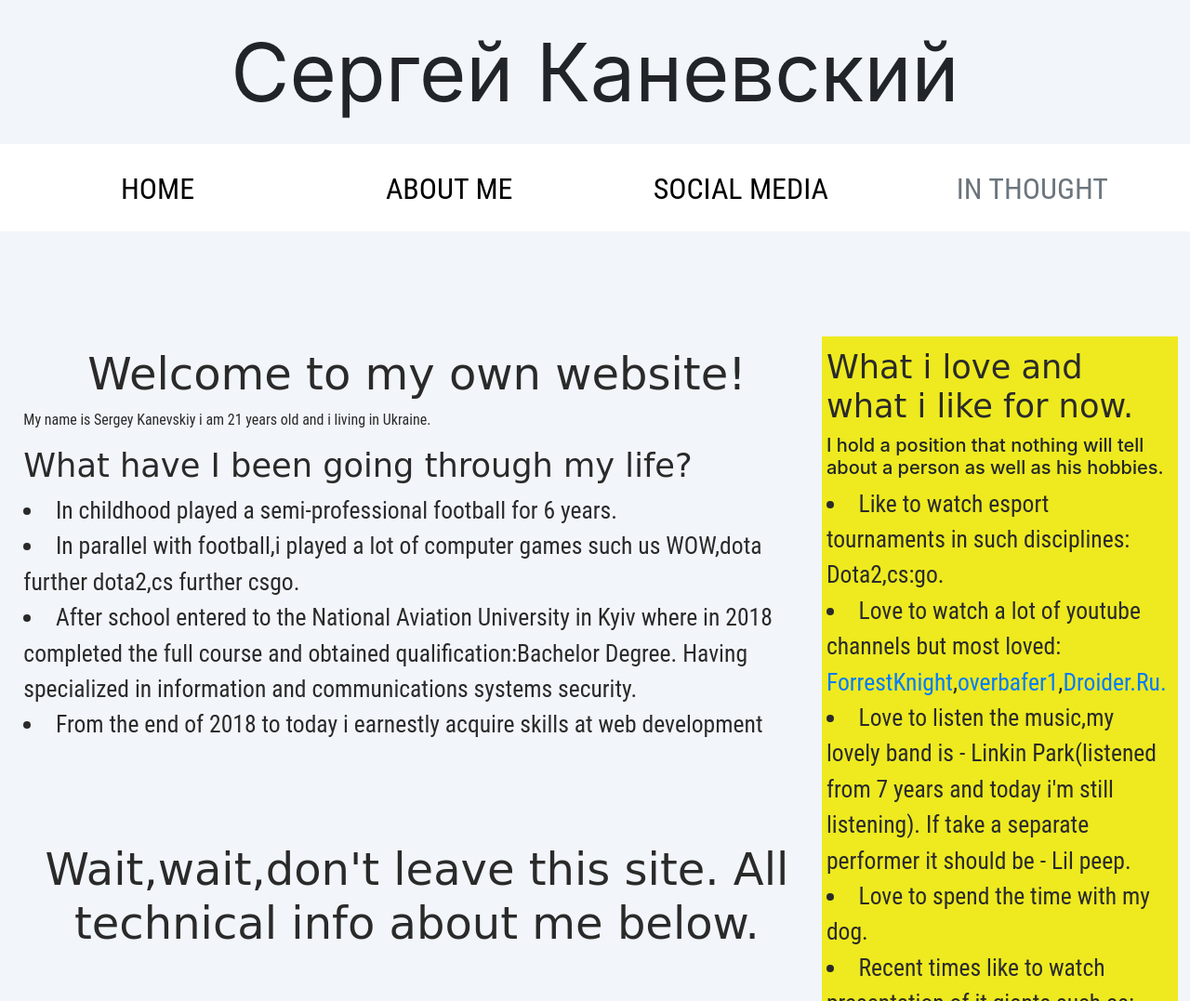
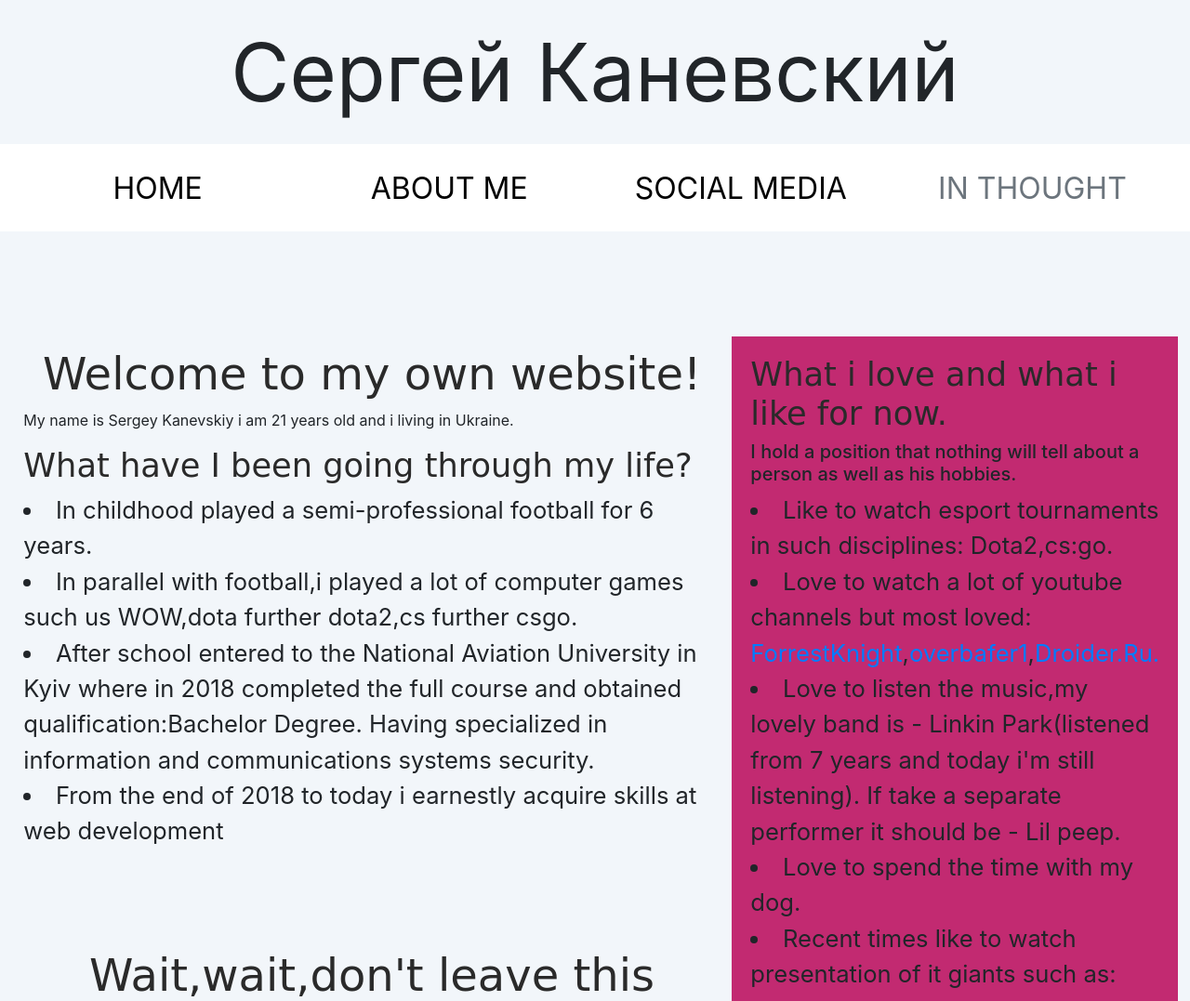
Before and after one commit to Stancw/portfolio, a Django app: page /blog/ in a window 1280 px wide. Shown: the top 1077 px of the page at 93% size. Run offline with Django 3.2, Linux system fonts and the light colour scheme; some libraries are stand-ins or nearby versions.

Commit message:
changed html and css files

```diff
--- a/blog/static/css/style.css
+++ b/blog/static/css/style.css
@@ -8,10 +8,7 @@ body {
     color: #2a2a2a;
   }
 
-  p, input, li {
-    font-family: 'Roboto Condensed', sans-serif;
-    color: #2a2a2a;
-  }
+
 
   h1 {
     font-size: 4rem;
@@ -98,14 +95,14 @@ body {
   }
 
   aside {
+
     flex: 1;
     height: 760px;
-    padding: 1%;
+    padding: 20px;
     margin-top: 100px;
     font-size: 10px;
     float: right;
-    padding-left: 5px;
-    background: #eeea1f;
+    background:#c22a71;
   }
 
 
@@ -119,8 +116,3 @@ section{
     text-align: center;
     margin-top:100px;
 }
-
-footer {
-    margin-top: 20px;
-    font-size:20px;
-  }
--- a/blog/templates/blog/index.html
+++ b/blog/templates/blog/index.html
@@ -17,7 +17,7 @@
     <link href="https://maxcdn.bootstrapcdn.com/font-awesome/4.4.0/css/font-awesome.min.css" rel="stylesheet"/>
 
 
-    <title>Kss</title>
+    <title>CV</title>
 </head>
 
 <body>
@@ -30,7 +30,7 @@
           <a class="nav-link active" href="#">Home</a>
         </li>
         <li class="nav-item">
-          <a class="nav-link" href="#">About me</a>
+          <a class="nav-link" href="#footer">About me</a>
         </li>
         <li class="nav-item">
           <a class="nav-link" href="#">Social media</a>
@@ -58,36 +58,37 @@
 
             <section>
 
-            <h2>Wait,wait,don't leave this site. All technical info about me below.</h2>
+            <h2>Wait,wait,don't leave this page. All technical info about me below.</h2>
 
+                {% load static %}
                 <div class="container-fluid">
                     <div class="container">
                       <div class="row text-center justify-content-center">
-                        <div class="col-xs-12 col-sm-4 col-lg-3"><img src="images/english.jpg" class="w-100" style="margin-top:50px;">
+                        <div class="col-xs-12 col-sm-4 col-lg-3"><img src="{% static "images/english.jpg" %}" class="w-100" style="margin-top:50px;">
                         <h3>English</h3>
-                        <p>Повседневная практика показывает, что социально-экономическое развитие создаёт предпосылки качественно новых шагов для существующих финансовых и административных условий?</p></div>
+                        <p>Want to level up my english, at this moment my skills probably equals to STRONG Pre-Intermediate. </p></div>
 
 
-                        <div class="col-xs-12 col-sm-4 col-lg-3"><img src="images/linux.jpg" class="w-100" style="margin-top:50px;">
+                        <div class="col-xs-12 col-sm-4 col-lg-3"><img src="{% static "images/linux.jpg" %}" class="w-100" style="margin-top:50px;">
                         <h3>Linux</h3>
-                        <p>Повседневная практика показывает, что социально-экономическое развитие создаёт предпосылки качественно новых шагов для существующих финансовых и административных условий?</p></div>
+                        <p></p></div>
 
 
-                        <div class="col-xs-12 col-sm-4 col-lg-3"><img src="images/python.jpg" class="w-100" style="margin-top:50px;">
+                        <div class="col-xs-12 col-sm-4 col-lg-3"><img src="{% static "images/python.jpg" %}" class="w-100" style="margin-top:50px;">
                         <h3>Python</h3>
                         <p>Повседневная практика показывает, что социально-экономическое развитие создаёт предпосылки качественно новых шагов для существующих финансовых и административных условий?</p></div>
 
 
-                        <div class="col-xs-12 col-sm-4 col-lg-3"><img src="images/js.png" class="w-100" style="margin-top:50px;">
+                        <div class="col-xs-12 col-sm-4 col-lg-3"><img src="{% static "images/js.png" %}" class="w-100" style="margin-top:50px;">
                         <h3>JS</h3>
                         <p>Повседневная практика показывает, что социально-экономическое развитие создаёт предпосылки качественно новых шагов для существующих финансовых и административных условий?</p></div>
 
 
-                        <div class="col-xs-12 col-sm-4 col-lg-3"><img src="images/db.png" class="w-100" style="margin-top:50px;" >
+                        <div class="col-xs-12 col-sm-4 col-lg-3"><img src="{% static "images/db.png" %}" class="w-100" style="margin-top:50px;" >
                         <h3>DB</h3>
                         <p>Повседневная практика показывает, что социально-экономическое развитие создаёт предпосылки качественно новых шагов для существующих финансовых и административных условий?</p></div>
 
-                        <div class="col-xs-12 col-sm-4 col-lg-3"><img src="images/linux.jpg" class="w-100" style="margin-top:50px;">
+                        <div class="col-xs-12 col-sm-4 col-lg-3"><img src="{% static "images/linux.jpg" %}" class="w-100" style="margin-top:50px;">
                         <h3>Linux</h3>
                         <p>Повседневная практика показывает, что социально-экономическое развитие создаёт предпосылки качественно новых шагов для существующих финансовых и административных условий?</p></div>
 
@@ -115,10 +116,10 @@
 
       <footer>
 
-            <div class="container mt-2 mb-2 text-center text-md-left" >
+            <div class="container mt- mb-2 text-center text-md-left" >
               <div class="row mt-3">
                 <div class="col-md-3 col-lg-4 col-xl-3 mb-4">
-                  <h6 class="text-uppercase font-weight-bold "><strong>I am</strong></h6>
+                  <h6 class="text-uppercase font-weight-bold "><strong>I looking forward to</strong></h6>
                   <hr class="deep-purple accent-2 mb-4 mt-0 d-inline-block mx-auto" style="width:60px;">
                   <p>I am looking for a company of friendly professionals.</p>
                 </div>
@@ -150,7 +151,7 @@
                       <i class="fa fa-twitter white-text mr-4"></i>
                     </a>
 
-                    <a href="#" class="fb-ic ml-0">
+                    <a href="https://www.linkedin.com/in/serhii-kanevskiy-071620135/" class="fb-ic ml-0">
                       <i class="fa fa-linkedin white-text mr-4"></i>
                     </a>
 
```
Also changed, not shown: blog/static/images/db.png (added), blog/static/images/english.jpg (added), blog/static/images/js.png (added), blog/static/images/linux.jpg (added), blog/static/images/python.jpg (added).
